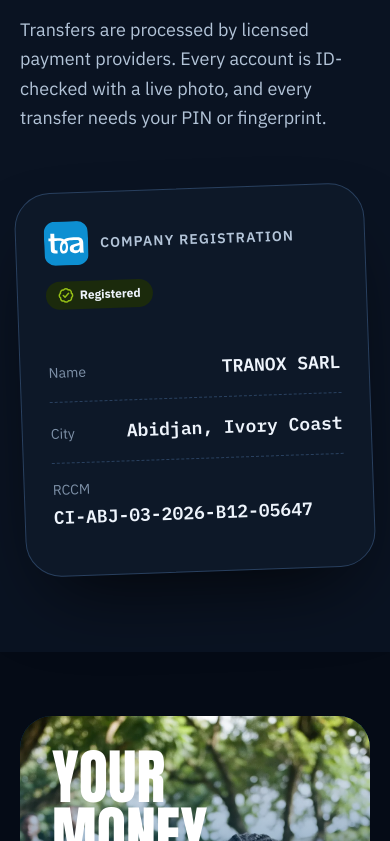
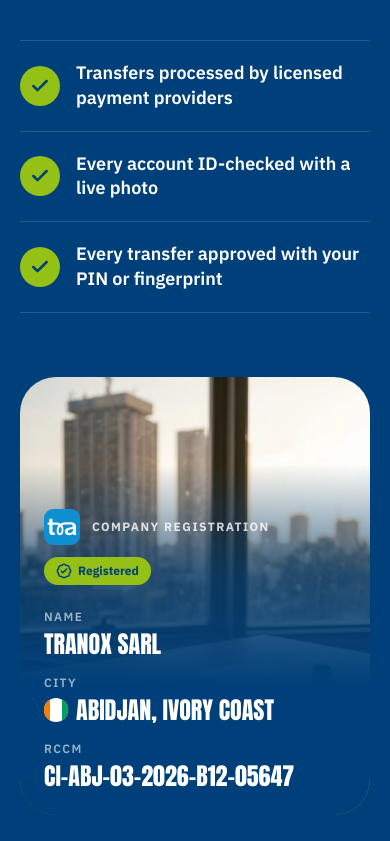
Before and after one commit to tranoxfinance/website, a Next.js app: page /en-NG/about in a window 390 px wide. Shown: the part 3663-4504 px from the top of the page. Built offline with nearby package versions, Linux system fonts and the light colour scheme; no server answers.

Commit message:
Redesign the About trust section with registration details on a photo

```diff
--- a/src/components/AboutUs.tsx
+++ b/src/components/AboutUs.tsx
@@ -1,4 +1,6 @@
-import { BadgeCheck } from "lucide-react";
+import Image from "next/image";
+import { BadgeCheck, Check } from "lucide-react";
+import { Flag } from "@/components/Flag";
 import { Container } from "@/components/ui/Container";
 import { Pill } from "@/components/ui/Pill";
 import { Reveal } from "@/components/Reveal";
@@ -70,38 +72,65 @@ export function AboutUs({ dict }: { dict: Dictionary["about"] }) {
         </Container>
       </section>
 
-      <section className="bg-surface py-20 sm:py-28">
-        <Container className="grid grid-cols-1 items-center gap-14 lg:grid-cols-2 lg:gap-20">
-          <Reveal>
-            <Pill>{registry.tag}</Pill>
-            <h2 className="mt-6 font-display text-6xl uppercase leading-[0.95] text-ink sm:text-7xl">
+      <section className="overflow-hidden bg-navy py-20 text-white sm:py-28">
+        <Container className="grid grid-cols-1 items-center gap-16 lg:grid-cols-[1fr_1.05fr] lg:gap-20">
+          <Reveal className="min-w-0">
+            <span className="inline-block -rotate-3 bg-green px-4 py-2 font-display text-xl uppercase leading-none text-navy sm:text-2xl">
+              {registry.tag}
+            </span>
+            <h2 className="mt-6 font-display text-6xl uppercase leading-[0.95] sm:text-7xl lg:text-8xl">
               {registry.heading}
             </h2>
-            <p className="mt-6 max-w-lg text-lg leading-relaxed text-ink-soft">{registry.sub}</p>
+            <ul className="mt-10 divide-y divide-white/15 border-y border-white/15">
+              {registry.points.map((point) => (
+                <li key={point} className="flex items-center gap-4 py-5">
+                  <span className="flex h-10 w-10 shrink-0 items-center justify-center rounded-full bg-green text-navy">
+                    <Check className="h-5 w-5" strokeWidth={3} />
+                  </span>
+                  <span className="text-lg font-semibold leading-snug sm:text-xl">{point}</span>
+                </li>
+              ))}
+            </ul>
           </Reveal>
 
           <Reveal delay={STAGGER_MS * 2} className="min-w-0">
-            <figure className="mx-auto max-w-md -rotate-2 rounded-3xl border border-border-strong bg-card p-7 shadow-lift transition-transform duration-500 hover:rotate-0 sm:p-9">
-              <div className="flex flex-wrap items-center justify-between gap-4">
-                <div className="flex items-center gap-3">
-                  <TranoxMark className="h-11 w-11" />
-                  <figcaption className="text-sm font-semibold uppercase tracking-[0.08em] text-ink-soft">
+            <figure className="relative isolate mx-auto aspect-[4/5] w-full max-w-lg overflow-hidden rounded-3xl lg:mr-0">
+              <Image
+                src={registry.photo.src}
+                alt={registry.photo.alt}
+                fill
+                sizes="(min-width: 1024px) 40vw, 100vw"
+                className="-z-20 object-cover"
+              />
+              <div
+                aria-hidden
+                className="absolute inset-0 -z-10 bg-gradient-to-t from-navy from-30% via-navy/70 via-55% to-transparent to-80%"
+              />
+              <figcaption className="absolute inset-x-0 bottom-0 p-6 sm:p-9">
+                <div className="flex flex-wrap items-center justify-between gap-3">
+                  <span className="flex items-center gap-3 text-xs font-bold uppercase tracking-[0.12em] text-white/80">
+                    <TranoxMark className="h-9 w-9" />
                     {registry.cardTitle}
-                  </figcaption>
-                </div>
-                <span className="inline-flex items-center gap-1.5 rounded-full bg-green-soft px-3 py-1.5 text-xs font-bold text-ink">
-                  <BadgeCheck className="h-4 w-4 text-success" strokeWidth={2.25} />
+                  </span>
+                  <span className="inline-flex items-center gap-1.5 rounded-full bg-green px-3 py-1.5 text-xs font-bold text-navy">
+                    <BadgeCheck className="h-4 w-4" strokeWidth={2.25} />
                     {registry.status}
                   </span>
                 </div>
-              <dl className="mt-8 divide-y divide-dashed divide-border-strong">
+                <dl className="mt-6 space-y-4">
                   {registry.rows.map((row) => (
-                  <div key={row.label} className="flex flex-wrap items-baseline justify-between gap-x-6 gap-y-1 py-4">
-                    <dt className="text-sm text-muted">{row.label}</dt>
-                    <dd className="break-all font-mono text-lg font-semibold text-ink">{row.value}</dd>
+                    <div key={row.label}>
+                      <dt className="text-xs font-semibold uppercase tracking-[0.12em] text-white/60">
+                        {row.label}
+                      </dt>
+                      <dd className="mt-1 flex items-center gap-2 break-all font-display text-2xl uppercase leading-tight text-white sm:text-3xl">
+                        {row.flag ? <Flag country="CI" className="h-6 w-6 shrink-0" /> : null}
+                        {row.value}
+                      </dd>
                     </div>
                   ))}
                 </dl>
+              </figcaption>
             </figure>
           </Reveal>
         </Container>
--- a/src/i18n/dictionaries/en-NG.json
+++ b/src/i18n/dictionaries/en-NG.json
@@ -271,23 +271,36 @@
     "registry": {
       "tag": "Trust",
       "heading": "A real company, with real paperwork.",
-      "sub": "Transfers are processed by licensed payment providers. Every account is ID-checked with a live photo, and every transfer needs your PIN or fingerprint.",
       "cardTitle": "Company registration",
       "rows": [
         {
           "label": "Name",
-          "value": "TRANOX SARL"
+          "value": "TRANOX SARL",
+          "flag": null
         },
         {
           "label": "City",
-          "value": "Abidjan, Ivory Coast"
+          "value": "Abidjan, Ivory Coast",
+          "flag": "CI"
         },
         {
           "label": "RCCM",
-          "value": "CI-ABJ-03-2026-B12-05647"
+          "value": "CI-ABJ-03-2026-B12-05647",
+          "flag": null
         }
       ],
-      "status": "Registered"
+      "status": "Registered",
+      "points": [
+        "Transfers processed by licensed payment providers",
+        "Every account ID-checked with a live photo",
+        "Every transfer approved with your PIN or fingerprint"
+      ],
+      "photo": {
+        "src": "/images/office-desk.webp",
+        "width": 1200,
+        "height": 1490,
+        "alt": "A desk in an Abidjan office with a document folder, a pen and a company stamp, office towers in the window"
+      }
     }
   },
   "showcase": {
--- a/src/i18n/dictionaries/fr-CI.json
+++ b/src/i18n/dictionaries/fr-CI.json
@@ -271,23 +271,36 @@
     "registry": {
       "tag": "Confiance",
       "heading": "Une vraie société, avec de vrais documents.",
-      "sub": "Les transferts sont traités par des prestataires de paiement agréés. Chaque compte est vérifié avec une photo en direct, et chaque transfert demande votre code PIN ou votre empreinte.",
       "cardTitle": "Immatriculation de la société",
       "rows": [
         {
           "label": "Nom",
-          "value": "TRANOX SARL"
+          "value": "TRANOX SARL",
+          "flag": null
         },
         {
           "label": "Ville",
-          "value": "Abidjan, Côte d'Ivoire"
+          "value": "Abidjan, Côte d'Ivoire",
+          "flag": "CI"
         },
         {
           "label": "RCCM",
-          "value": "CI-ABJ-03-2026-B12-05647"
+          "value": "CI-ABJ-03-2026-B12-05647",
+          "flag": null
         }
       ],
-      "status": "Immatriculée"
+      "status": "Immatriculée",
+      "points": [
+        "Transferts traités par des prestataires de paiement agréés",
+        "Chaque compte vérifié avec une photo en direct",
+        "Chaque transfert validé par votre code PIN ou votre empreinte"
+      ],
+      "photo": {
+        "src": "/images/office-desk.webp",
+        "width": 1200,
+        "height": 1490,
+        "alt": "Un bureau à Abidjan avec une chemise de documents, un stylo et un tampon, des tours de bureaux par la fenêtre"
+      }
     }
   },
   "showcase": {
```
Also changed, not shown: public/images/office-desk.webp (added). Lines whose indentation alone changed are shown as unchanged.
